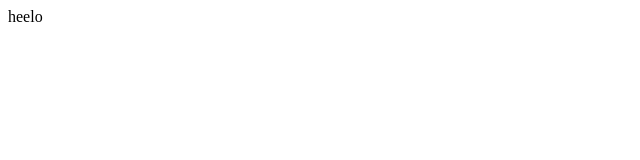
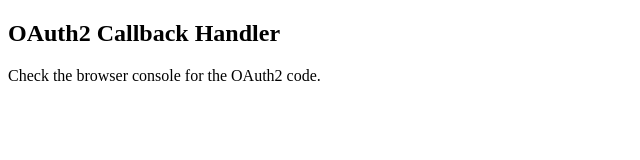
Before and after one commit to sharithg/lack, a plain HTML site: page index.html in a window 1280 px wide. Shown: the whole page, without its empty margins (0-640 px from the left). Drawn offline with Linux system fonts and the light colour scheme.

Commit message:
handle callback

```diff
--- a/index.html
+++ b/index.html
@@ -1 +1,35 @@
-heelo
+<!DOCTYPE html>
+<html>
+  <head>
+    <title>OAuth2 Callback Handler</title>
+    <script type="text/javascript">
+      function getQueryParams() {
+        const params = {};
+        window.location.search
+          .substring(1)
+          .split("&")
+          .forEach(function (part) {
+            const item = part.split("=");
+            params[item[0]] = decodeURIComponent(item[1]);
+          });
+        return params;
+      }
+
+      window.onload = function () {
+        const queryParams = getQueryParams();
+        console.log("Query Parameters:", queryParams);
+
+        // Extract the code and log it
+        if (queryParams["code"]) {
+          console.log("Authorization Code:", queryParams["code"]);
+        } else {
+          console.log("Authorization code not found in the URL");
+        }
+      };
+    </script>
+  </head>
+  <body>
+    <h2>OAuth2 Callback Handler</h2>
+    <p>Check the browser console for the OAuth2 code.</p>
+  </body>
+</html>
```
